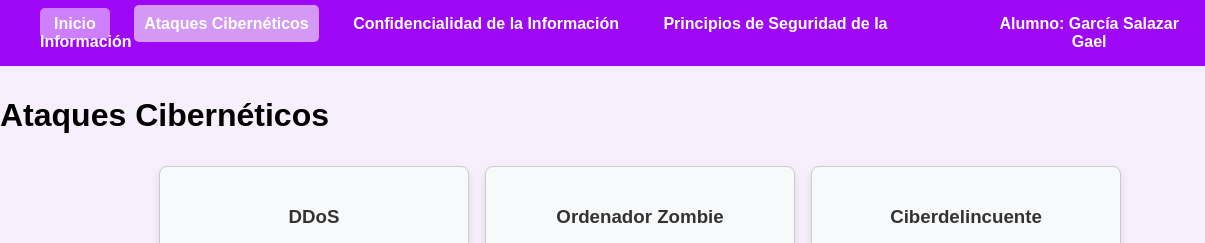
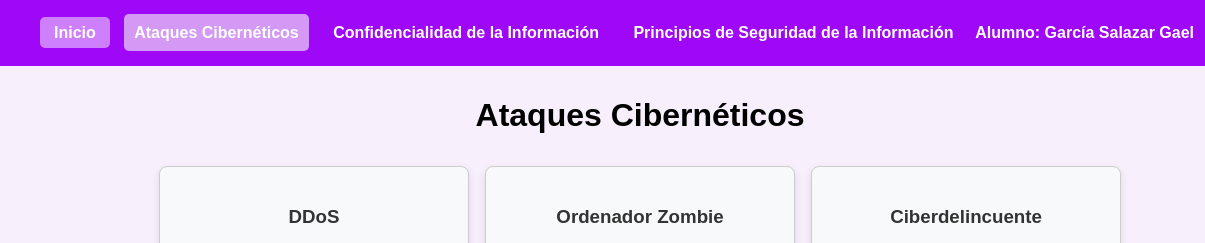
Before and after one commit to GaelGarcia02/evaluacion_seguridad, a plain HTML site: page pages/cyber_attacks.html in a window 1280 px wide. Shown: the top 243 px of the page, 0-1205 px from the left. Drawn offline with Linux system fonts and the light colour scheme.

Commit message:
cositas2

```diff
--- a/css/header.css
+++ b/css/header.css
@@ -27,7 +27,7 @@ body {
 }
 
 .sections a {
-  margin-right: 20px;
+  margin-right: 10px;
   text-decoration: none;
 }
 
@@ -76,7 +76,7 @@ body {
   margin: 5px 15px 5px 15px;
 }
 
-#title {
+#main_title {
   text-align: left;
 }
 
```
Also changed, not shown: index.html (+1 -1 lines).
